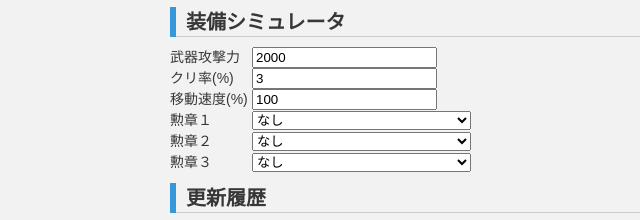
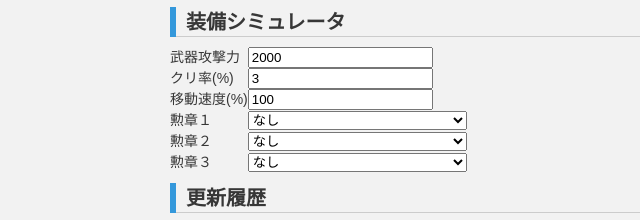
Before and after one commit to houkai-gakuen/houkai-gakuen.github.io, a plain HTML site: page index.html in a window 1280 px wide. Shown: the part 206-426 px from the top of the page, 150-790 px from the left. Drawn offline with Linux system fonts and the light colour scheme.

Commit message:
動的に生成したHTMLにCSSが当たらない問題の修正

```diff
--- a/houkai_script/houkai.js
+++ b/houkai_script/houkai.js
@@ -57,12 +57,12 @@ $(document).ready(function(){
 		$('select').change(function(){
 			// 入力値収集
 			getSelectInfo();
+			// 計算結果表示
+			$("#output").show();
+			// 組合せ計算処理
+			main();
 			// 装備情報表示
 			equipInfoView();
-			// 組合せ計算処理
-			main();
-			// 計算結果表示
-			$("#output").show();
 		});
 	});
 
@@ -70,12 +70,12 @@ $(document).ready(function(){
 		$('input').on("keyup",function(){
 			// 入力値収集
 			getSelectInfo();
+			// 計算結果表示
+			$("#output").show();
+			// 組合せ計算処理
+			main();
 			// 装備情報表示
 			equipInfoView();
-			// 組合せ計算処理
-			main();
-			// 計算結果表示
-			$("#output").show();
 		});
 	});
 	// ----------------------
@@ -94,11 +94,11 @@ $(document).ready(function(){
 				$('#medalSelect3').append(text);
 		});
 		// 入力フォームの整列
-		var max = 0;
-		$("span.label").each(function(){
-			if ($(this).width() > max) max = $(this).width();
-		});
-		$("span.label").width(max).css({"float":"left", "clear":"both", "padding":"0px 0px 0px 0px"});
+		//var max = 0;
+		//$("span.label").each(function(){
+		//	if ($(this).width() > max) max = $(this).width();
+		//});
+		//$("span.label").width(max).css({"float":"left", "clear":"both", "padding":"0px 0px 0px 0px"});
 	}
 	// ----------------------
 	// 入力値収集
@@ -347,7 +347,6 @@ $(document).ready(function(){
 
 		// 画面出力
 		$('#result').html(output).trigger("create");
-
 	}
 });
 
--- a/index.html
+++ b/index.html
@@ -4,6 +4,7 @@
 <head>
 	<meta http-equiv="content-type" content="text/html; charset=UTF-8">
 	<meta http-equiv="X-UA-Compatible" content="IE=edge">
+	<meta name="viewport" content="width=device-width,minimum-scale=1.0,maximum-scale=1.0,user-scalable=no">
 	<link rel="stylesheet" type="text/css" href="main.css">
 	<script language="JavaScript" type="text/javascript" src="houkai_script/jquery-1.12.2.min.js"></script>
 	<script language="JavaScript" type="text/javascript" src="houkai_script/houkai.js"></script>
@@ -29,16 +30,17 @@
 
 	<h3>装備シミュレータ</h3>
 	<div id="inputItem">
-		<p><span class="label">武器攻撃力&nbsp;</span><input type="text" name="textBoxAttack" value="2000" maxlength="6"></p>
-		<p><span class="label">クリ率(%)&nbsp;</span><input type="text" name="textBoxCritical" value="3" maxlength="3"></p>
-		<p><span class="label">移動速度(%)&nbsp;</span><input type="text" name="textBoxSpeed" value="100" maxlength="3"></p>
-		<p><span class="label">勲章１&nbsp;</span><select id="medalSelect1"><option value="0">なし</option></select></p>
-		<p><span class="label">勲章２&nbsp;</span><select id="medalSelect2"><option value="0">なし</option></select></p>
-		<p><span class="label">勲章３&nbsp;</span><select id="medalSelect3"><option value="0">なし</option></select></p>
+	<table>
+	<tr><td>武器攻撃力</td><td><input type="text" name="textBoxAttack" value="2000" maxlength="6"></td></tr>
+	<tr><td>クリ率(%)</td><td><input type="text" name="textBoxCritical" value="3" maxlength="3"></td></tr>
+	<tr><td>移動速度(%)</td><td><input type="text" name="textBoxSpeed" value="100" maxlength="3"></td></tr>
+	<tr><td>勲章１</td><td><select id="medalSelect1"><option value="0">なし</option></select></td></tr>
+	<tr><td>勲章２</td><td><select id="medalSelect2"><option value="0">なし</option></select></td></tr>
+	<tr><td>勲章３</td><td><select id="medalSelect3"><option value="0">なし</option></select></td></tr>
+	</table>
 	</div>
 	<div id="loading"><img src="images/loading.gif" /></div>
-	<div id="output"><h4>計算結果</h4><p id="result">nowloading</p><h4>装備の詳細</h4><p id="equip_info">.</p></div>
-
+	<div id="output"><h4>計算結果</h4><p id="result">nowloading</p><h4>装備の詳細</h4><p id="equip_info"></p></div>
 	<h3>更新履歴</h3>
 
 <p>
--- a/main.css
+++ b/main.css
@@ -20,6 +20,7 @@ time, mark, audio, video {
   border: 0;
   font: inherit;
   vertical-align: baseline;
+  -webkit-text-size-adjust: 100%;
 }
 
 /* HTML5 display-role reset for older browsers */
@@ -46,6 +47,7 @@ body {
 	font-family: "Hiragino Kaku Gothic Pro", "ヒラギノ角ゴ Pro W3", "Meiryo", "メイリオ", "Osaka", "MS PGothic", arial, helvetica, sans-serif;
 	font-size: 14px;
 	line-height: 1.5;
+	-webkit-text-size-adjust: 100%;
 }
 .outer {
   width: 100%;
```
